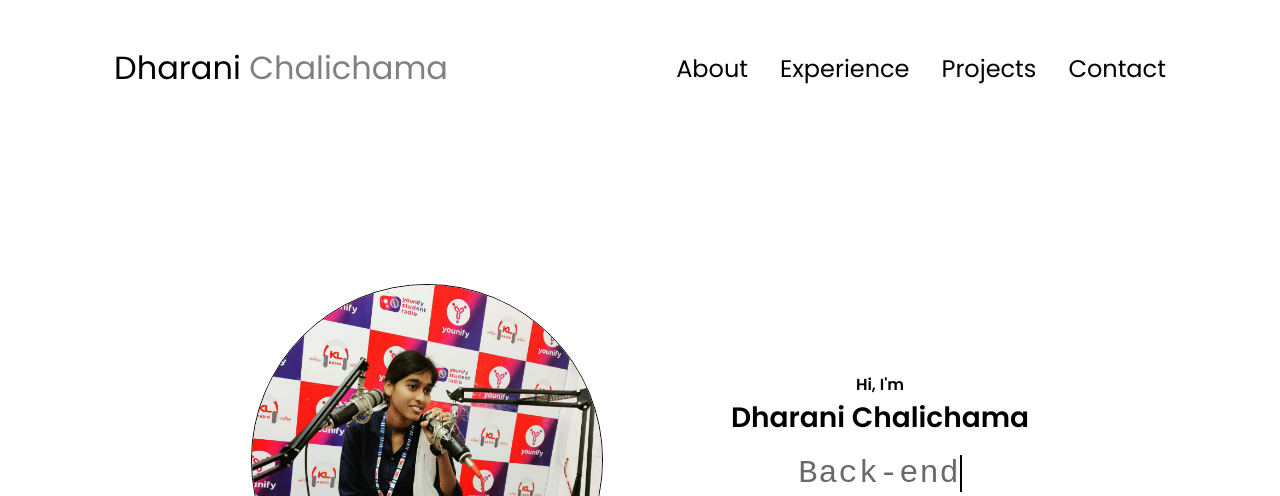
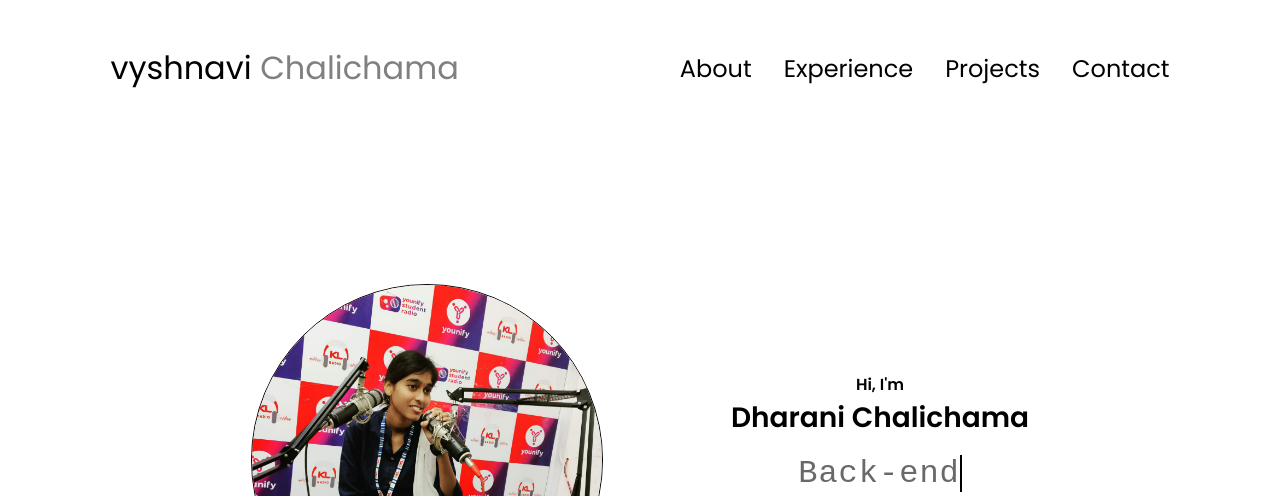
Before and after one commit to Dharani-ch3/Portfolio_dharanichalichama3, a plain HTML site: page index.html in a window 1280 px wide. Shown: the top 496 px of the page. Drawn offline with Linux system fonts and the light colour scheme.

Commit message:
chnaged my name

```diff
--- a/index.html
+++ b/index.html
@@ -11,7 +11,7 @@
   <body>
     <nav id="desktop-nav">
       <div class="logo">
-        <span class="black-text">Dharani</span>
+        <span class="black-text">vyshnavi</span>
         <span class="gray-text">Chalichama</span>
       </div>
       <div>
```
